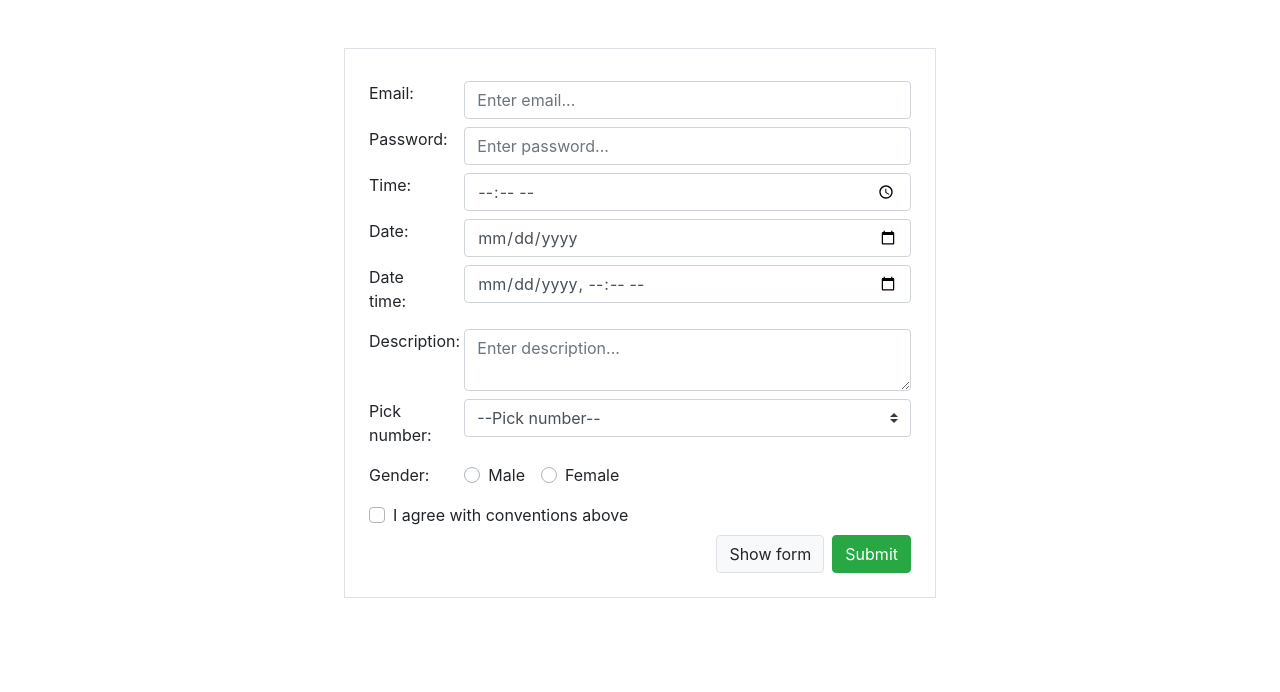
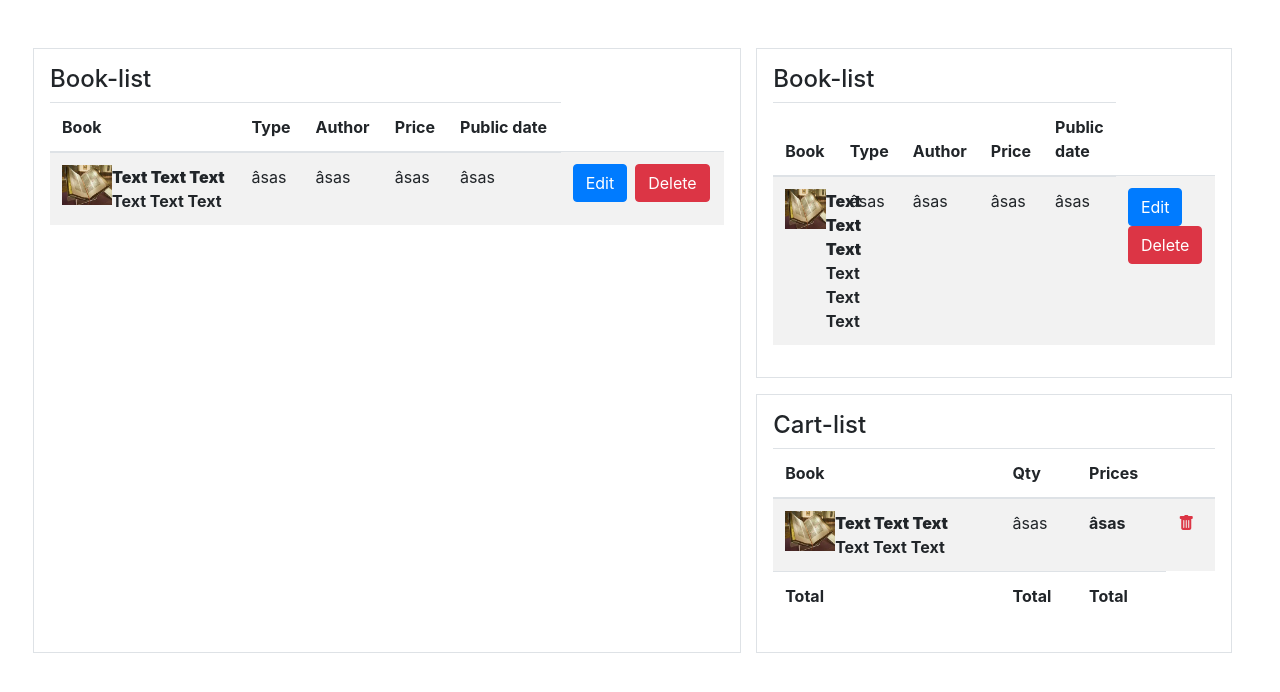
Before and after one commit to hieuemmm/final_react, a React (Create React App) app: page / in a window 1280 px wide. Shown: the top 692 px of the page. Built offline with nearby package versions, Linux system fonts and the light colour scheme.

Commit message:
Giao dien

```diff
--- a/src/App.js
+++ b/src/App.js
@@ -9,6 +9,7 @@ import Pagination from './components/Pagination'
 import { isEmail, isPassword, isName, isAddress, isNumber } from './utils/ValidateUtils'
 import { currencyFormat } from './utils/FormatUtils'
 import dataNote from "./dataNote.json"
+import image from "./image.png"
 const INIT_FORM = {
     id: { value: "", feedback: "" },
     note: { value: "", feedback: "" },
@@ -16,22 +17,119 @@ const INIT_FORM = {
     groupNote: { value: "", feedback: "" },
 };
 function App() {
+    const [books, setBooks] = useState([]);
     //INIT
     return (
         <div className="row">
-            <div className='col-12 pr-0'>
-                {/* Seach + Order */}
+            {/* BOOK */}
+            <div className='border p-3 col-7'>
+                <div className='h4 border-bottom-1'>Book-list</div>
+                <table className="table table-striped">
+                    <thead>
+                        <tr>
+                            <th scope="col">Book</th>
+                            <th scope="col">Type</th>
+                            <th scope="col">Author</th>
+                            <th scope="col">Price</th>
+                            <th scope="col">Public date</th>
+                        </tr>
+                    </thead>
+                    <tbody>
+                        <tr>
+                            <th>
+                                <div className='d-flex align-content-center'>
+                                    <img className="book-image" src={image} />
+                                    <div>
+                                        <strong>Text Text Text</strong>
+                                        <div>Text Text Text</div>
+                                    </div>
+                                </div>
+                            </th>
+                            <td>âsas</td>
+                            <td>âsas</td>
+                            <td>âsas</td>
+                            <td>âsas</td>
+                            <td>
+                                <button type="button" className="btn btn-primary mr-2">Edit</button>
+                                <button type="button" className="btn btn-danger" onClick={() => true}>Delete</button>
+                            </td>
+                        </tr>
+                    </tbody>
+                </table>
             </div>
-            <div className='col-7 '>
-                <div className='row p-2'>
-                    {/* Table + Cards */}
+            <div className='col-5'>
+                {/* FORM */}
+                <div className='border p-3'>
+                    <div className='h4 border-bottom-1'>Book-list</div>
+                    <table className="table table-striped">
+                        <thead>
+                            <tr>
+                                <th scope="col">Book</th>
+                                <th scope="col">Type</th>
+                                <th scope="col">Author</th>
+                                <th scope="col">Price</th>
+                                <th scope="col">Public date</th>
+                            </tr>
+                        </thead>
+                        <tbody>
+                            <tr>
+                                <th>
+                                    <div className='d-flex align-content-center'>
+                                        <img className="book-image" src={image} />
+                                        <div>
+                                            <strong>Text Text Text</strong>
+                                            <div>Text Text Text</div>
+                                        </div>
+                                    </div>
+                                </th>
+                                <td>âsas</td>
+                                <td>âsas</td>
+                                <td>âsas</td>
+                                <td>âsas</td>
+                                <td>
+                                    <button type="button" className="btn btn-primary mr-2">Edit</button>
+                                    <button type="button" className="btn btn-danger" onClick={() => true}>Delete</button>
+                                </td>
+                            </tr>
+                        </tbody>
+                    </table>
                 </div>
-                {/* <Pagination pagination={pagination} setPagination={setPagination} /> */}
-            </div>
-            <div className='col-5 border p-4 mt-3'>
-                {/* Form items */}
-                <div className='d-flex justify-content-end w-100'>
-                    <button className='btn btn-light border mr-2' onClick={() => console.log(form)}>Show form</button>
+                {/* CARD LIST */}
+                <div className='border p-3 mt-3'>
+                    <div className='h4 border-bottom-1'>Cart-list</div>
+                    <table className="table table-striped">
+                        <thead>
+                            <tr>
+                                <th scope="col">Book</th>
+                                <th scope="col">Qty</th>
+                                <th scope="col">Prices</th>
+                                <th scope="col"></th>
+                            </tr>
+                        </thead>
+                        <tbody>
+                            <tr>
+                                <th>
+                                    <div className='d-flex align-content-center'>
+                                        <img className="book-image" src={image} />
+                                        <div>
+                                            <strong>Text Text Text</strong>
+                                            <div>Text Text Text</div>
+                                        </div>
+                                    </div>
+                                </th>
+                                <td>âsas</td>
+                                <th>âsas</th>
+                                <td>
+                                    <i class="bi bi-trash-fill text-danger"></i>
+                                </td>
+                            </tr>
+                            <tr>
+                                <th>Total</th>
+                                <th>Total</th>
+                                <th>Total</th>
+                            </tr>
+                        </tbody>
+                    </table>
                 </div>
             </div>
         </div >
--- a/src/index.js
+++ b/src/index.js
@@ -15,9 +15,9 @@ const root = ReactDOM.createRoot(document.getElementById('root'));
 root.render(
   <React.StrictMode>
     <div className='m-5'>
-      <AppTest />
+      {/* <AppTest /> */}
       {/* <AppFinal /> */}
-      {/* <App /> */}
+      <App />
     </div>
   </React.StrictMode>
 );
--- a/src/styles/App.css
+++ b/src/styles/App.css
@@ -12,3 +12,13 @@
     background-color: var(--primary) !important;
     color: white;
 }
+
+.book-image {
+    max-width: 100%;
+    width: 50px;
+    height: 40px;
+}
+
+.body {
+    background-color: #1e90ff;
+}
--- a/src/utils/ValidateUtils.js
+++ b/src/utils/ValidateUtils.js
@@ -34,3 +34,31 @@ export function isNumber(value) {
     }
     return "";
 }
+export function isAlphabet(value) {
+    let regex = /[a-zA-Z ]+/;
+    if (!regex.test(value)) {
+        return "Must be alphabet!";
+    }
+    return "";
+}
+export function isTitle(value) {
+    let regex = /^[a-zA-Z0-9\s]+[a-zA-Z0-9\s]$/;
+    if (!regex.test(value)) {
+        return "Invalid title!";
+    }
+    return "";
+}
+export function isAuthor(value) {
+    let regex = /^[a-zA-Z0-9\s]+[a-zA-Z0-9\s]$/;
+    if (!regex.test(value)) {
+        return "Invalid author!";
+    }
+    return "";
+}
+export function isReleaseYear(value) {
+    let number = Number(value);
+    if (number < 1990) {
+        return "Must greater than or equal 1990!";
+    }
+    return "";
+}
```
Also changed, not shown: src/image.png (added).
